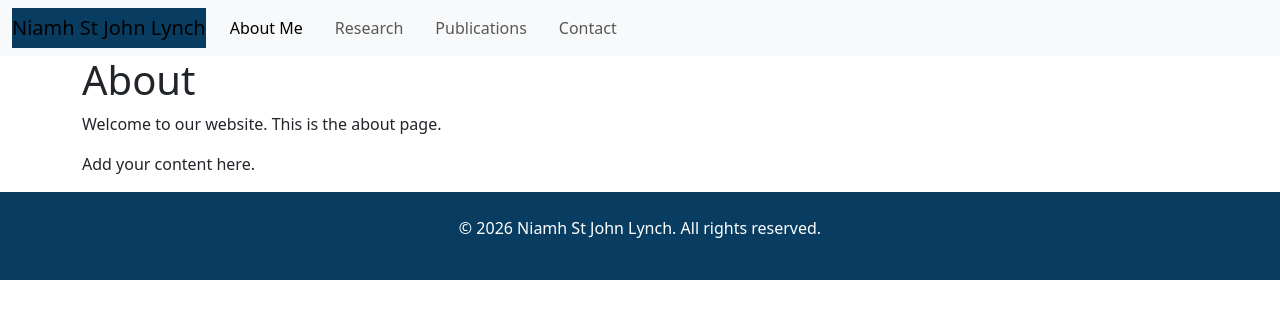
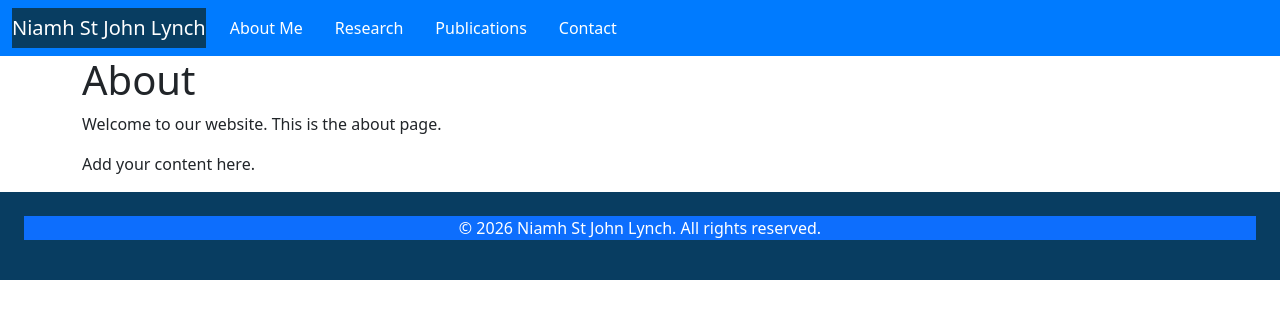
Before and after one commit to niamh888/mysite, a plain HTML site: page about.html in a window 1280 px wide. Drawn offline with nearby package versions, Linux system fonts and the light colour scheme.

Commit message:
create custom colour for header

```diff
--- a/about.html
+++ b/about.html
@@ -19,13 +19,25 @@
 </head>
     <title>About</title>
 </head>
+<style>
+  .custom-navbar {
+  background-color: #007bff; /* your blue */
+  }
 
-<nav class="navbar navbar-expand-lg navbar-light bg-light">
+  .custom-navbar .nav-link,
+  .custom-navbar .navbar-brand {
+  color: white !important;
+}
+</style>
+
+<nav class="navbar navbar-expand-lg custom-navbar">
   <div class="container-fluid">
     <a class="navbar-brand" href="#">Niamh St John Lynch</a>
+
     <button class="navbar-toggler" type="button" data-bs-toggle="collapse" data-bs-target="#navbarNav" aria-controls="navbarNav" aria-expanded="false" aria-label="Toggle navigation">
       <span class="navbar-toggler-icon"></span>
     </button>
+
     <div class="collapse navbar-collapse" id="navbarNav">
       <ul class="navbar-nav">
         <li class="nav-item">
@@ -52,14 +64,16 @@
         <p>Welcome to our website. This is the about page.</p>
         <p>Add your content here.</p>
     </div>
-</body>
+
+  <script src="https://cdn.jsdelivr.net/npm/bootstrap@5.3.8/dist/js/bootstrap.bundle.min.js" integrity="sha384-FKyoEForCGlyvwx9Hj09JcYn3nv7wiPVlz7YYwJrWVcXK/BmnVDxM+D2scQbITxI" crossorigin="anonymous"></script>
+
+  </body>
 
 
 <footer>
-    <p> © 2026 Niamh St John Lynch. All rights reserved.</p>
+    <p class="text-center text-white bg-primary"> © 2026 Niamh St John Lynch. All rights reserved.</p>
 </footer>
 
-<script src="https://cdn.jsdelivr.net/npm/bootstrap@5.3.8/dist/js/bootstrap.bundle.min.js" integrity="sha384-FKyoEForCGlyvwx9Hj09JcYn3nv7wiPVlz7YYwJrWVcXK/BmnVDxM+D2scQbITxI" crossorigin="anonymous"></script>
 
 
 </html>
```
